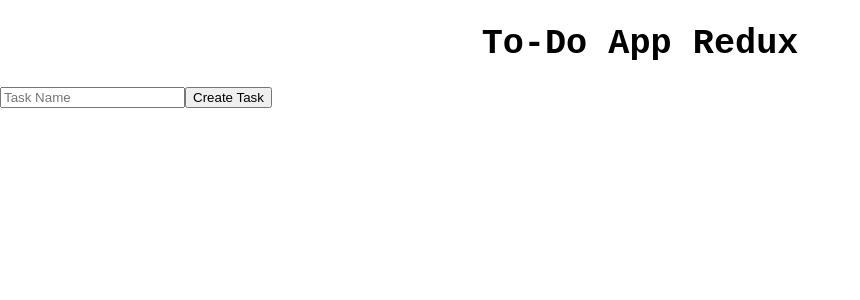
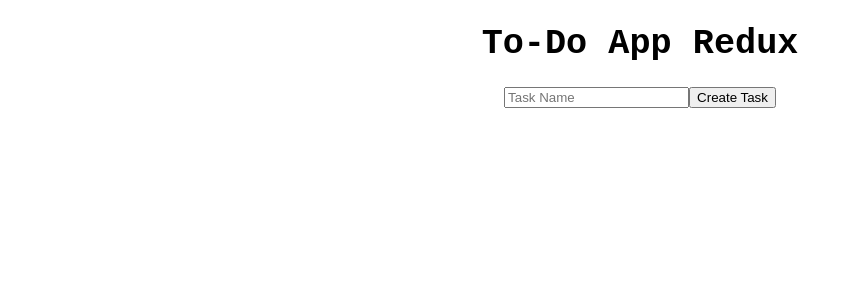
Before and after one commit to SFontal/202301-w6ch1-sergio-fontal, a React (Create React App) app: page / in a window 1280 px wide. Shown: the top 300 px of the page, without its empty margins (0-860 px from the left). Built offline with nearby package versions, Linux system fonts and the light colour scheme.

Commit message:
Add App component Styles

```diff
--- a/src/components/App/App.tsx
+++ b/src/components/App/App.tsx
@@ -1,14 +1,15 @@
 import CreateForm from "../CreateForm/CreateForm";
 import Header from "../Header/Header";
+import AppStyled from "./AppStyled";
 
 const App = (): JSX.Element => {
   return (
-    <>
+    <AppStyled>
       <Header />
       <main>
         <CreateForm />
       </main>
-    </>
+    </AppStyled>
   );
 };
 
--- /dev/null
+++ b/src/components/App/AppStyled.tsx
@@ -0,0 +1,9 @@
+import styled from "styled-components";
+
+const AppStyled = styled.div`
+  main {
+    display: flex;
+    justify-content: center;
+  }
+`;
+export default AppStyled;
```
